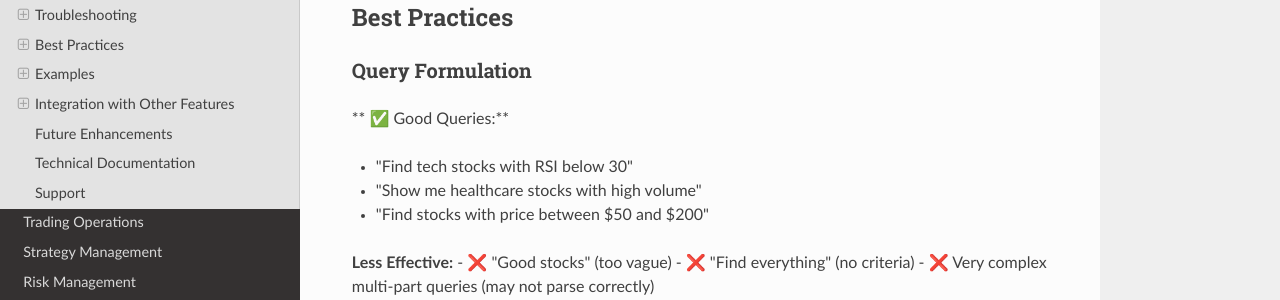
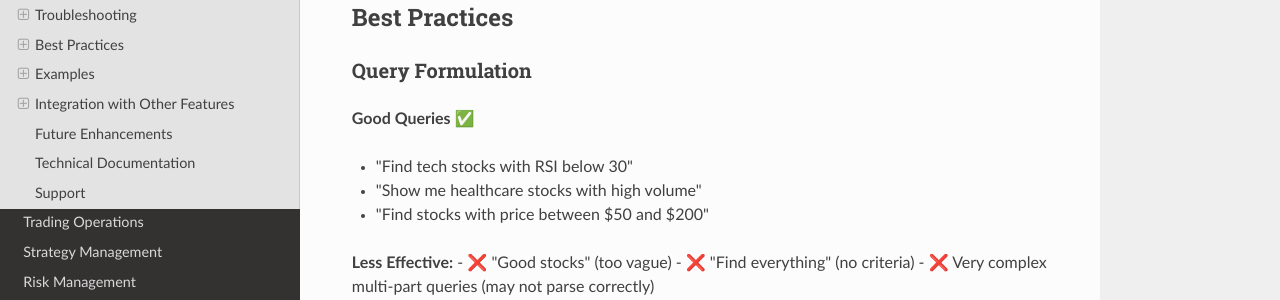
Before and after one commit to nishantnayar/Trading-System, an MkDocs documentation site: the page built from docs/user-guide/stock-screener.md, in a window 1280 px wide and 900 px high, scrolled down 5143 px. Shown: the part 149-449 px from the top of the window. Built offline with MkDocs 1.6.1, drawn with Linux system fonts in a browser that asks for light colours; nearby versions of some CDN libraries.

```diff
--- a/docs/user-guide/stock-screener.md
+++ b/docs/user-guide/stock-screener.md
@@ -261,7 +261,7 @@ If indicators are not available in the database:
 
 ### Query Formulation
 
-** ✅ Good Queries:**
+**Good Queries ✅**
 
 - "Find tech stocks with RSI below 30"
 - "Show me healthcare stocks with high volume"
```
